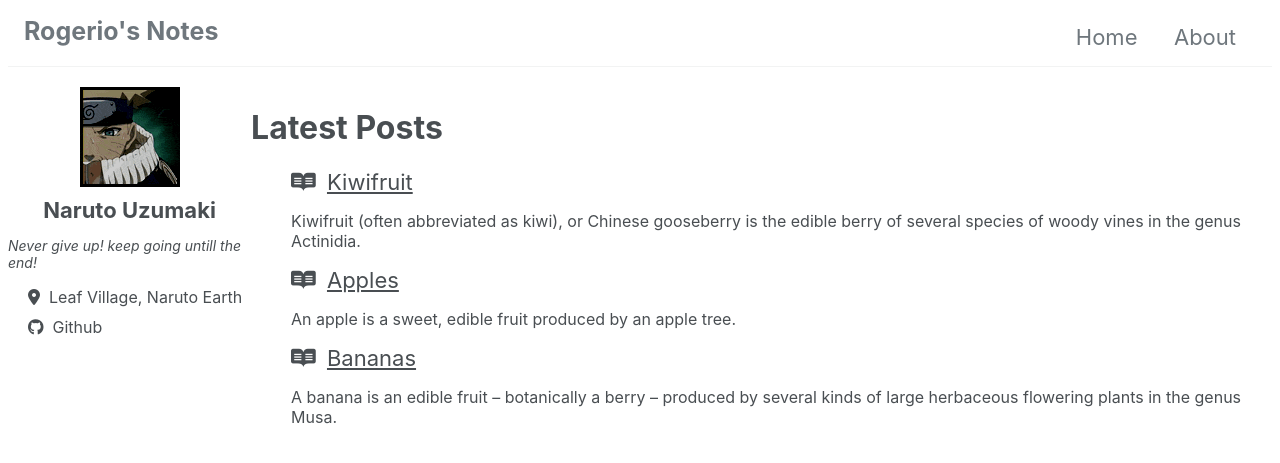
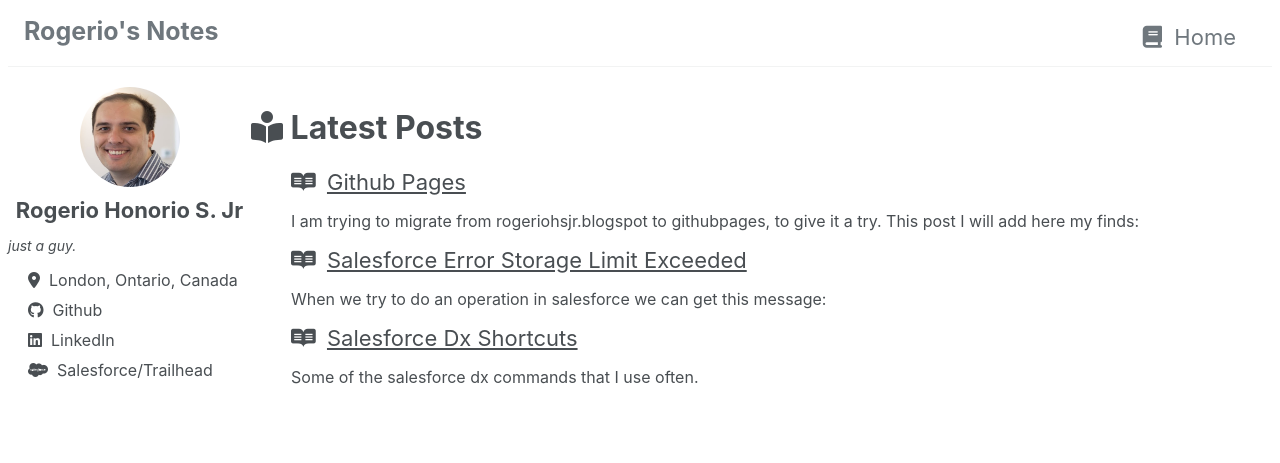
Before and after one commit to Rogeriohsjr/Rogeriohsjr.github.io, a Jekyll site: the page built from index.html, in a window 1280 px wide. Shown: the top 463 px of the page. Built offline with Jekyll 4.4.1, drawn with Linux system fonts in a browser that asks for light colours; nearby versions of some CDN libraries.

Commit message:
Updated blog.

```diff
--- a/_data/navigation.yml
+++ b/_data/navigation.yml
@@ -1,4 +1,4 @@
 - name: Home
   link: /
-- name: About
-  link: /about.html
+#- name: About
+#  link: /about.html
--- a/_includes/blog.html
+++ b/_includes/blog.html
@@ -1,5 +1,5 @@
 <div class="post-container">
-    <h1>Latest Posts</h1>
+    <h1><i class="fas fa-book-reader"></i>&nbsp;Latest Posts</h1>
     <ul class="post-list">
         {% for post in site.posts %}
         <li class="post-item">
--- a/_includes/left-side-bar.html
+++ b/_includes/left-side-bar.html
@@ -1,25 +1,38 @@
 <div class="profile">
     <div class="profile-image">
-        <img src="/assets/images/profile-picture.gif" alt="Naruto" itemprop="image">
+        <img src="/assets/images/profile-picture.png" alt="Rogerio H. S. Jr." itemprop="image">
     </div>
     <div class="profile-name">
-        <span>Naruto Uzumaki</span>
+        <span>Rogerio Honorio S. Jr</span>
     </div>
     <div class="profile-bio">
-        <p>Never give up! keep going untill the end!</p>
+        <p>just a guy.</p>
     </div>
     <div class="profile-social">
         <ul>
             <li class="address">
-                <a href="#">
+                <a href="https://www.google.com/maps/place/London,+ON/@42.9487956,-81.3887036,11z/data=!3m1!4b1!4m5!3m4!1s0x882ef20ea88d9b0b:0x28c7d7699a056b95!8m2!3d42.9849233!4d-81.2452768"
+                    target="_blank">
                     <i class="fas fa-map-marker-alt"></i>&nbsp;
-                    <span>Leaf Village, Naruto Earth</span>
+                    <span>London, Ontario, Canada</span>
                 </a>
             </li>
             <li class="github">
-                <a href="https://github.com/Rogeriohsjr">
+                <a href="https://github.com/rogeriohsjr" target="_blank">
                     <i class="fab fa-github"></i>&nbsp;
                     <span>Github</span>
+                </a>
+            </li>
+            <li class="linkedin">
+                <a href="https://www.linkedin.com/in/rogeriohsjr" target="_blank">
+                    <i class="fab fa-linkedin"></i>
+                    &nbsp;<span>LinkedIn</span>
+                </a>
+            </li>
+            <li class="salesforce">
+                <a href="https://trailblazer.me/id/rogeriohsjr" target="_blank">
+                    <i class="fab fa-salesforce"></i>
+                    &nbsp;<span>Salesforce/Trailhead</span>
                 </a>
             </li>
         </ul>
--- a/_includes/navigation.html
+++ b/_includes/navigation.html
@@ -3,6 +3,7 @@
         {% for item in site.data.navigation %}
         <li class="menu-item">
             <a href="{{item.link}}" {% if page.url == item.link %}class="current" {% endif %}>
+                <i class="fas fa-book" aria-hidden="true"></i>&nbsp;
                 {{ item.name }}
             </a>
         </li>
--- a/_posts/2018-08-20-bananas.md
+++ /dev/null
@@ -1,12 +0,0 @@
----
-layout: post
-author: jill
----
-A banana is an edible fruit – botanically a berry – produced by several kinds
-of large herbaceous flowering plants in the genus Musa.
-
-In some countries, bananas used for cooking may be called "plantains",
-distinguishing them from dessert bananas. The fruit is variable in size, color,
-and firmness, but is usually elongated and curved, with soft flesh rich in
-starch covered with a rind, which may be green, yellow, red, purple, or brown
-when ripe.
--- a/_posts/2018-08-21-apples.md
+++ /dev/null
@@ -1,11 +0,0 @@
----
-layout: post
-author: jill
----
-An apple is a sweet, edible fruit produced by an apple tree.
-
-Apple trees are cultivated worldwide, and are the most widely grown species in
-the genus Malus. The tree originated in Central Asia, where its wild ancestor,
-Malus sieversii, is still found today. Apples have been grown for thousands of
-years in Asia and Europe, and were brought to North America by European
-colonists.
--- a/_posts/2018-08-22-kiwifruit.md
+++ /dev/null
@@ -1,12 +0,0 @@
----
-layout: post
-author: ted
----
-Kiwifruit (often abbreviated as kiwi), or Chinese gooseberry is the edible
-berry of several species of woody vines in the genus Actinidia.
-
-The most common cultivar group of kiwifruit is oval, about the size of a large
-hen's egg (5–8 cm (2.0–3.1 in) in length and 4.5–5.5 cm (1.8–2.2 in) in
-diameter). It has a fibrous, dull greenish-brown skin and bright green or
-golden flesh with rows of tiny, black, edible seeds. The fruit has a soft
-texture, with a sweet and unique flavor.
--- /dev/null
+++ b/_posts/2019-11-11-github-pages.md
@@ -0,0 +1,11 @@
+---
+layout: post
+---
+
+I am trying to migrate from rogeriohsjr.blogspot to githubpages, to give it a try. This post I will add here my finds:
+
+1. For me was hard to find a template, I liked some but I decided to create my own to learn and explore something new.
+
+2. Github-pages are pure html, css and javascript, so I figured out that won't be hard to develop the way I want, since I like to have more control over things.
+
+3. My Github-pages uses HTML, CSS, Javascript and [jekyll](https://jekyllrb.com/){:target="_blank"}
--- /dev/null
+++ b/_posts/salesforce/2019-11-09-salesforce-dx--shortcuts.md
@@ -0,0 +1,22 @@
+---
+layout: post
+categories: salesforce, sfdx
+---
+Some of the salesforce dx commands that I use often.
+
+{% highlight shell %}
+// Setup an org and give a alias for it.
+sfdx force:auth:web:login -a Dev2
+
+//This creates a org and install a package
+vTries=1159 &&
+vVersion=v358 &&
+vPackageID=XXXXXXX &&
+sfdx force:org:create -f config/test-enterprise.json -a 'Enterprise-'$vVersion -v DevHub &&
+sfdx force:user:create --targetusername 'Enterprise-'$vVersion --setalias 'qa-user-'$vVersion --definitionfile config/user-admin.json Username=$vTries'qafs-'$vVersion'@xxtest.ca' &&
+sfdx force:user:password:generate -u 'qa-user-'$vVersion &&
+sfdx force:package:install --targetusername 'qa-user-'$vVersion --package $vPackageID --wait 3 --noprompt &&
+
+sfdx force:org:open --targetusername 'qa-user-'$vVersion --path lightning &&
+sfdx force:org:display -u 'qa-user-'$vVersion
+{% endhighlight %}
--- /dev/null
+++ b/_posts/salesforce/2019-11-09-salesforce-error-storage-limit-exceeded.md
@@ -0,0 +1,36 @@
+---
+layout: post
+---
+When we try to do an operation in salesforce we can get this message:
+
+Insert failed. First exception on row 0; first error: STORAGE_LIMIT_EXCEEDED, storage limit exceeded: []
+An unexpected error has occurred. Your development organization has been notified.
+
+This happens because we have reach the Salesforce limit for Storage. You can check it on :
+
+Setup >> Storage Usage
+![storage usage](/assets/images/posts/storage-usage.png)
+
+My Case I had to clean some objects, so I run this script.
+
+{% highlight apex %}
+List<attachment> ListObjects =
+    [SELECT id from attachment];
+
+System.debug(
+    ListObjects.size()
+);
+
+Database.delete(ListObjects, false);
+
+ListObjects =
+    [SELECT id from attachment];
+
+System.debug(
+    ListObjects.size()
+);
+{% endhighlight %}
+
+Clean the Bin as well
+
+Home >> Recycle Bin >> Empty Your organization's recycle bin
--- a/_sass/left-side-bar.scss
+++ b/_sass/left-side-bar.scss
@@ -53,3 +53,7 @@
     text-decoration: none;
     color: #494e52;
 }
+
+.profile-image img {
+    border-radius: 50%;
+}
--- a/_sass/main.scss
+++ b/_sass/main.scss
@@ -6,3 +6,7 @@
 .current {
     color: green;
   }
+
+  img {
+    width: 100%;
+}
```
Also changed, not shown: assets/images/1.png (added), assets/images/posts/storage-usage.png (added), assets/images/profile-picture.gif (deleted), assets/images/profile-picture.png (added), 1 other file.
